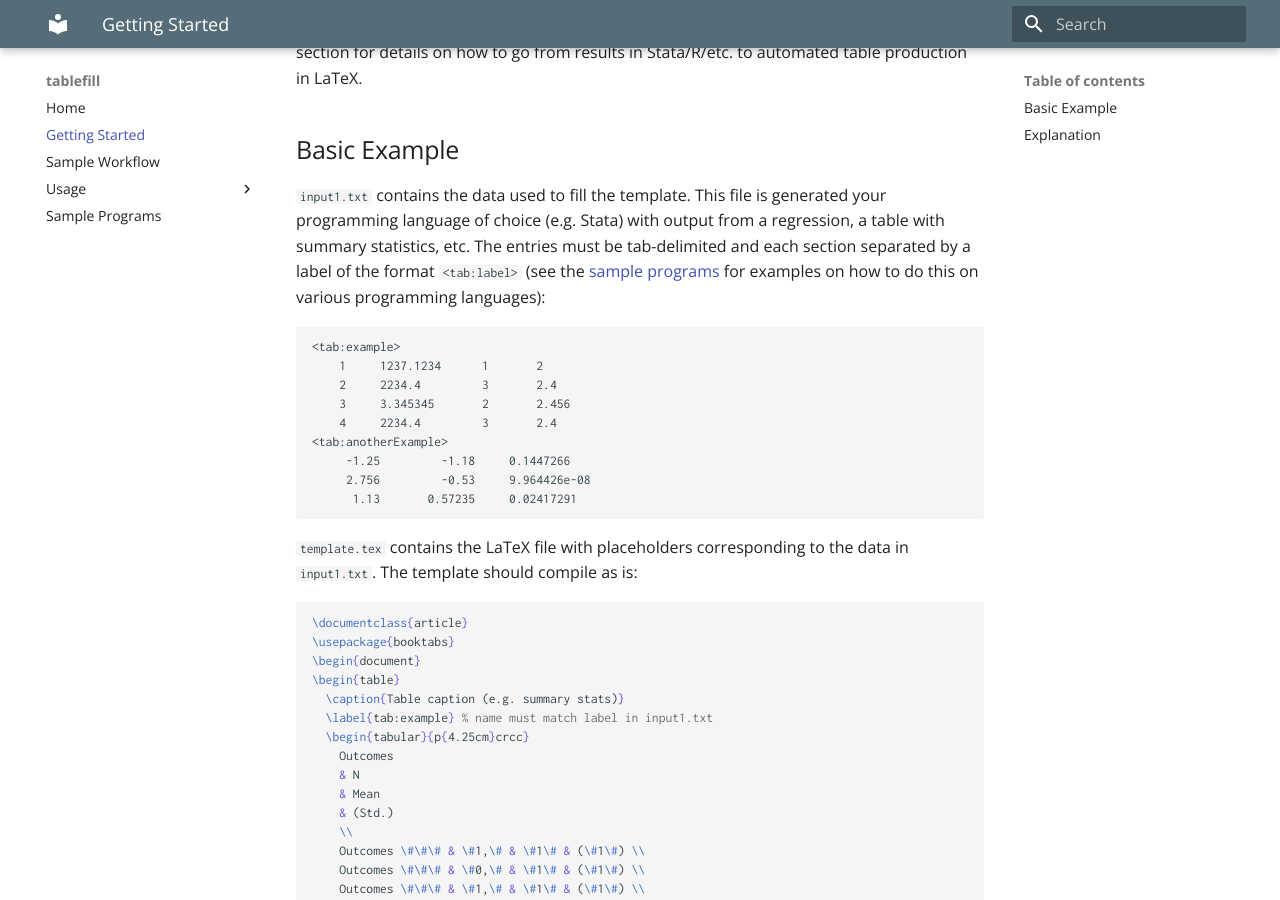
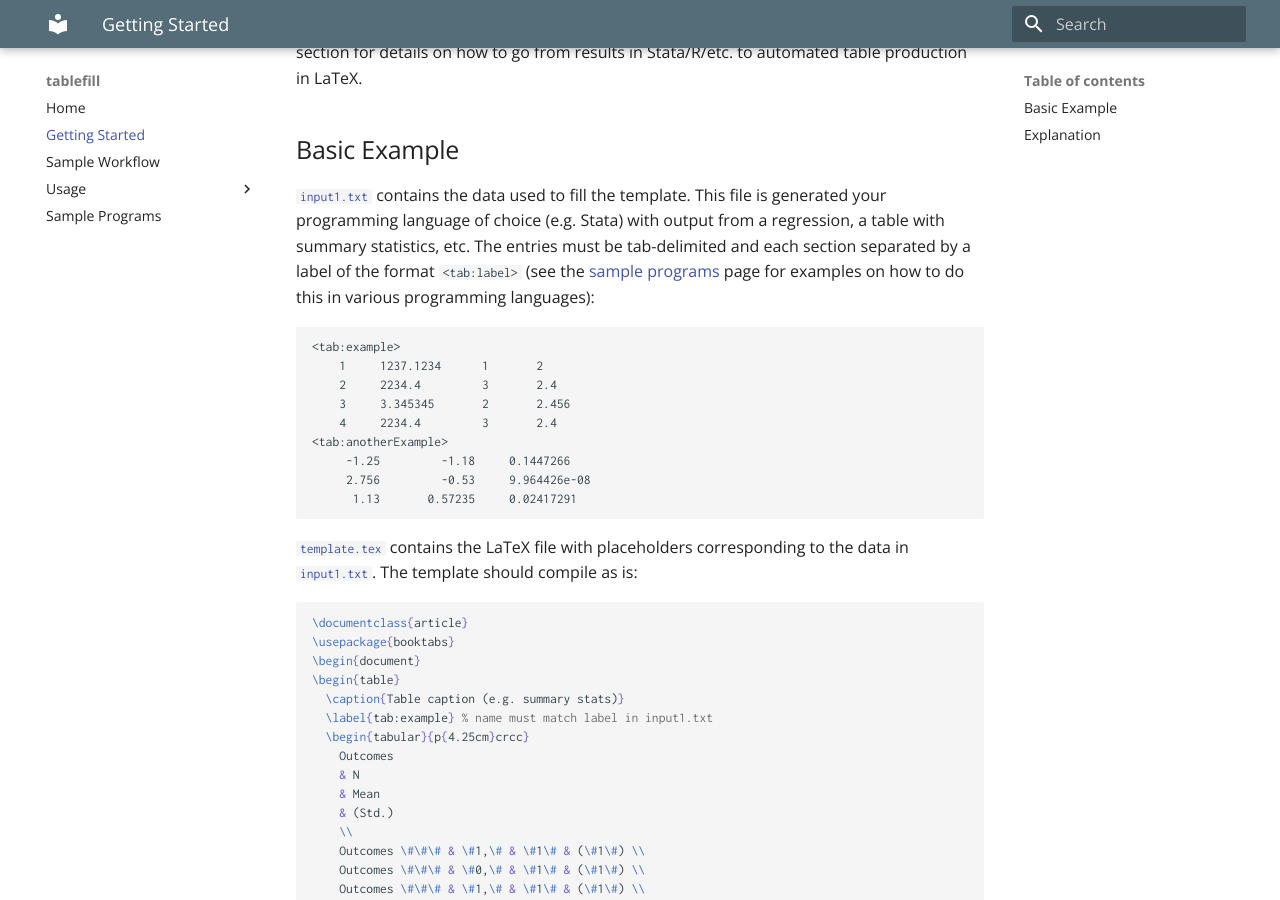
Before and after one commit to mcaceresb/tablefill, an MkDocs documentation site: the page built from docs/getting-started.md, in a window 1280 px wide and 900 px high, scrolled down 360 px. Built offline with MkDocs 1.6.1 and Material for MkDocs 9.7.7, drawn with Linux system fonts in a browser that asks for light colours.

Commit message:
Small edits: - typo corrections - links to raw files

````diff
--- a/docs/getting-started.md
+++ b/docs/getting-started.md
@@ -20,12 +20,12 @@
 Basic Example
 -------------
 
-`input1.txt` contains the data used to fill the template. This file is
-generated your programming language of choice (e.g. Stata) with output
-from a regression, a table with summary statistics, etc. The entries
-must be tab-delimited and each section separated by a label of the format
-`<tab:label>` (see the [sample programs](sample-programs.md) for examples on
-how to do this on various programming languages):
+[`input1.txt`](usage/01basic/input1.txt) contains the data used to fill the
+template. This file is generated your programming language of choice (e.g.
+Stata) with output from a regression, a table with summary statistics, etc. The
+entries must be tab-delimited and each section separated by a label of the
+format `<tab:label>` (see the [sample programs](sample-programs.md) page for
+examples on how to do this in various programming languages):
 
 ```
 <tab:example>
@@ -39,8 +39,9 @@
       1.13	     0.57235	 0.02417291
 ```
 
-`template.tex` contains the LaTeX file with placeholders corresponding
-to the data in `input1.txt`. The template should compile as is:
+[`template.tex`](usage/01basic/template.tex) contains the LaTeX file with
+placeholders corresponding to the data in
+[`input1.txt`](usage/01basic/input1.txt). The template should compile as is:
 
 ```latex
 \documentclass{article}
--- a/mkdocs.yml
+++ b/mkdocs.yml
@@ -1,6 +1,6 @@
 # Project information
 site_name:        'tablefill'
-site_description: 'Atimated system for LaTeX and LyX table updating'
+site_description: 'Automated system for LaTeX and LyX table updating'
 
 nav:
     - Home: index.md
````
Also changed, not shown: README.md (+6 -5 lines), docs/sample-programs.md (+9 -1 lines), docs/usage/05advanced-options.md (+1 -1 lines), docs/css/extra-material-dark.scss (line endings or trailing spaces).
